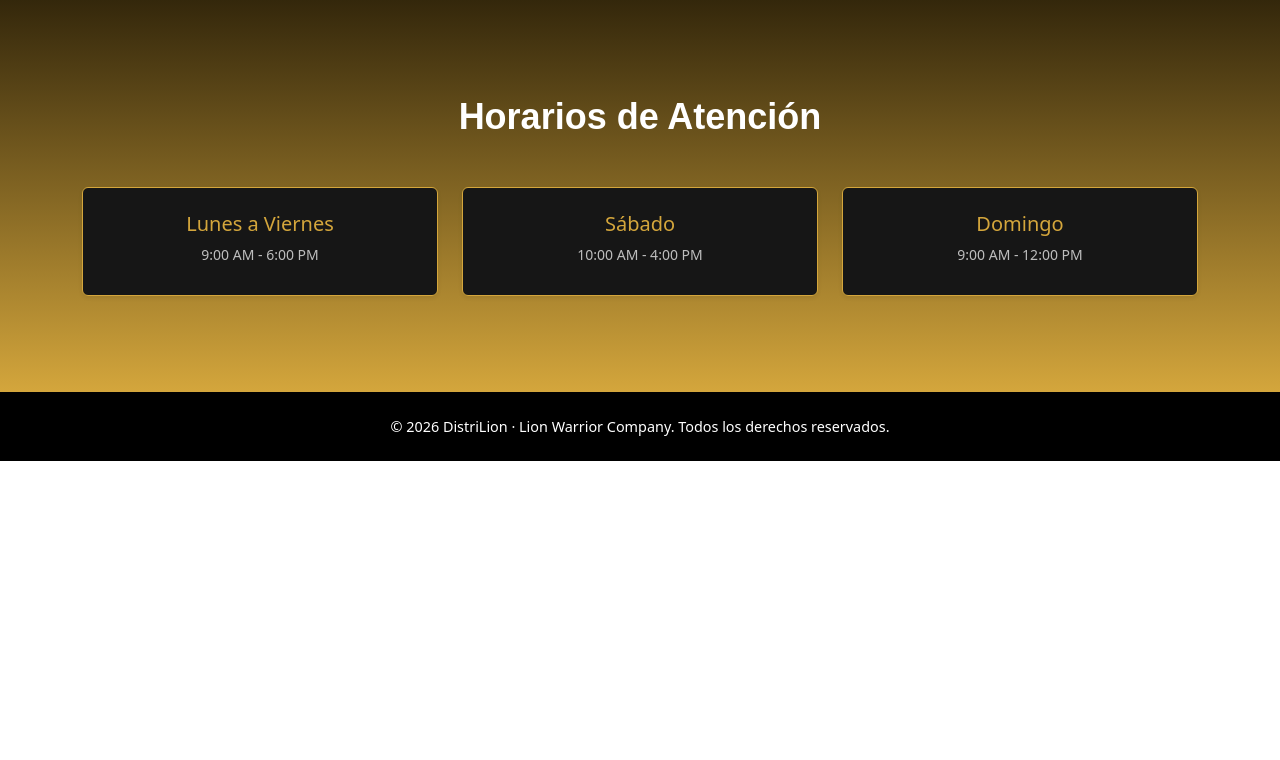
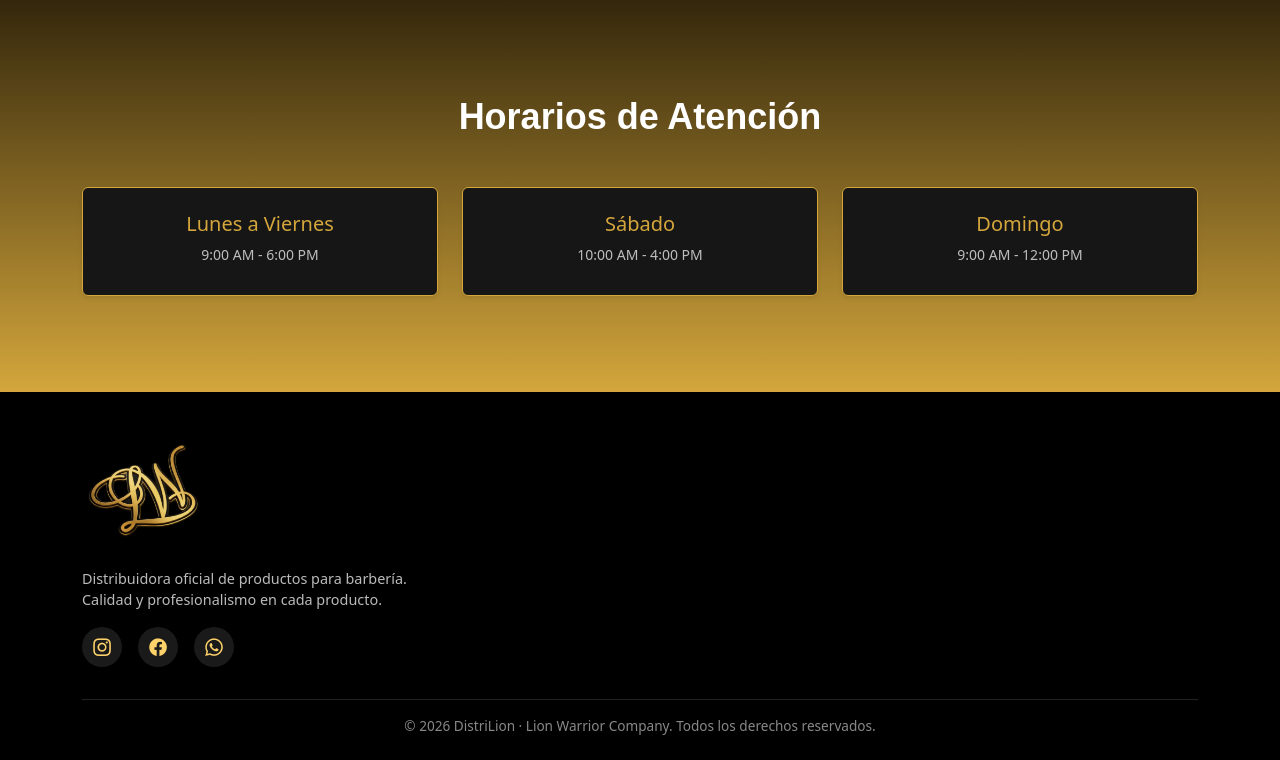
Before and after one commit to dmejianovoa/Proyecto_Distrilion_REACT, a React (Vite) app in the folder distrilion-frontend/: page / in a window 1280 px wide. Shown: the part 1454-2214 px from the top of the page. Before the commit the page ends 1915 px from the top, so only its background shows below. Built offline with nearby package versions, Linux system fonts and the light colour scheme; no server answers.

Commit message:
feat: completa Footer con logo, descripción y redes sociales

```diff
--- a/distrilion-frontend/src/components/Footer.css
+++ b/distrilion-frontend/src/components/Footer.css
@@ -2,11 +2,40 @@
 .footer {
   background: #000;
   color: #fff;
-  text-align: center;
-  padding: 24px 16px;
+  padding: 40px 16px 24px;
+}
+
+.footer__desc {
+  color: #bbb;
+  font-size: 0.9rem;
+}
+
+.footer__social-btn {
+  display: inline-flex;
+  align-items: center;
+  justify-content: center;
+  width: 40px;
+  height: 40px;
+  border-radius: 50%;
+  background: #1a1a1a;
+  color: #ffd26a;
+  font-size: 1.1rem;
+  text-decoration: none;
+  transition:
+    background 0.3s,
+    color 0.3s;
+}
+
+.footer__social-btn:hover {
+  background: #ffd26a;
+  color: #000;
 }
 
 .footer__text {
-  margin: 0;
-  font-size: 0.9rem;
+  margin: 32px 0 0;
+  padding-top: 16px;
+  border-top: 1px solid #222;
+  text-align: center;
+  font-size: 0.85rem;
+  color: #888;
 }
--- a/distrilion-frontend/src/components/Footer.jsx
+++ b/distrilion-frontend/src/components/Footer.jsx
@@ -1,5 +1,6 @@
 // Footer.jsx - Pie de pagina de Distrilion
 import "./Footer.css";
+import logo from "../assets/newlogo.png";
 
 function Footer() {
   //Año calculado automaticamente
@@ -7,10 +8,39 @@ function Footer() {
 
   return (
     <footer className="footer">
-      <p className="footer__text">
-        © {currentYear} DistriLion · Lion Warrior Company. Todos los derechos
-        reservados.
-      </p>
+      <div className="container">
+        <div className="row align-items-center">
+          {/* Logo, descripción y redes sociales */}
+          <div className="col-md-4">
+            <img
+              src={logo}
+              alt="Logo Lion Warrior Company"
+              className="footer__logo mb-3"
+              height="120"
+              loading="lazy"
+            />
+            <p className="footer__desc">
+              Distribuidora oficial de productos para barbería. Calidad y
+              profesionalismo en cada producto.
+            </p>
+            <div className="d-flex gap-3 mt-3">
+              <a href="#" className="footer__social-btn" aria-label="Instagram">
+                <i className="bi bi-instagram"></i>
+              </a>
+              <a href="#" className="footer__social-btn" aria-label="Facebook">
+                <i className="bi bi-facebook"></i>
+              </a>
+              <a href="#" className="footer__social-btn" aria-label="WhatsApp">
+                <i className="bi bi-whatsapp"></i>
+              </a>
+            </div>
+          </div>
+        </div>
+        <p className="footer__text">
+          © {currentYear} DistriLion · Lion Warrior Company. Todos los derechos
+          reservados.
+        </p>
+      </div>
     </footer>
   );
 }
```
